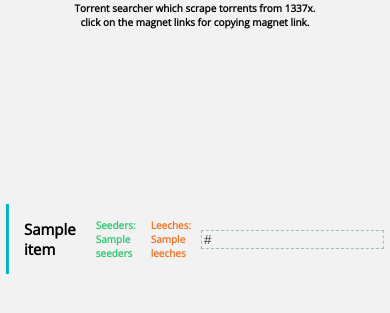
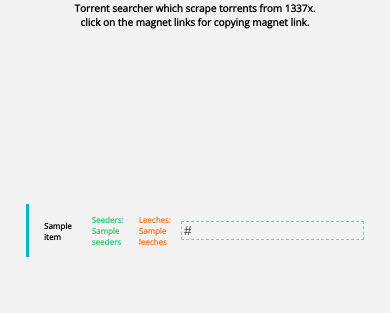
Before and after one commit to dwivedi-ritik/torrent-scrapper, a Flask app: template templates/index.html in a window 390 px wide; the page is wider, and only the part inside the window is pictured. Shown: the part 317-630 px from the top of that part. Run offline with Flask 2, Linux system fonts and the light colour scheme; the template is opened without the code that fills it: most values are stand-ins (such as "Sample title", 1, 10 or a date in 2020).

Commit message:
make it better 2

```diff
--- a/static/style.css
+++ b/static/style.css
@@ -132,19 +132,15 @@ body{
     top: 20%;
     font-size: 25px;
   }
-
   .wrap {
     width: 250px;
     top:40%;
   }
   .tor {
-    font-size: 10px;
+    font-size: 8px;
     border: none;
     height: auto;
     width: auto;
     border-left: 3px solid #00B4CC;
   }
-  .title {
-    font-size: 15px;
-  }
 }
```
